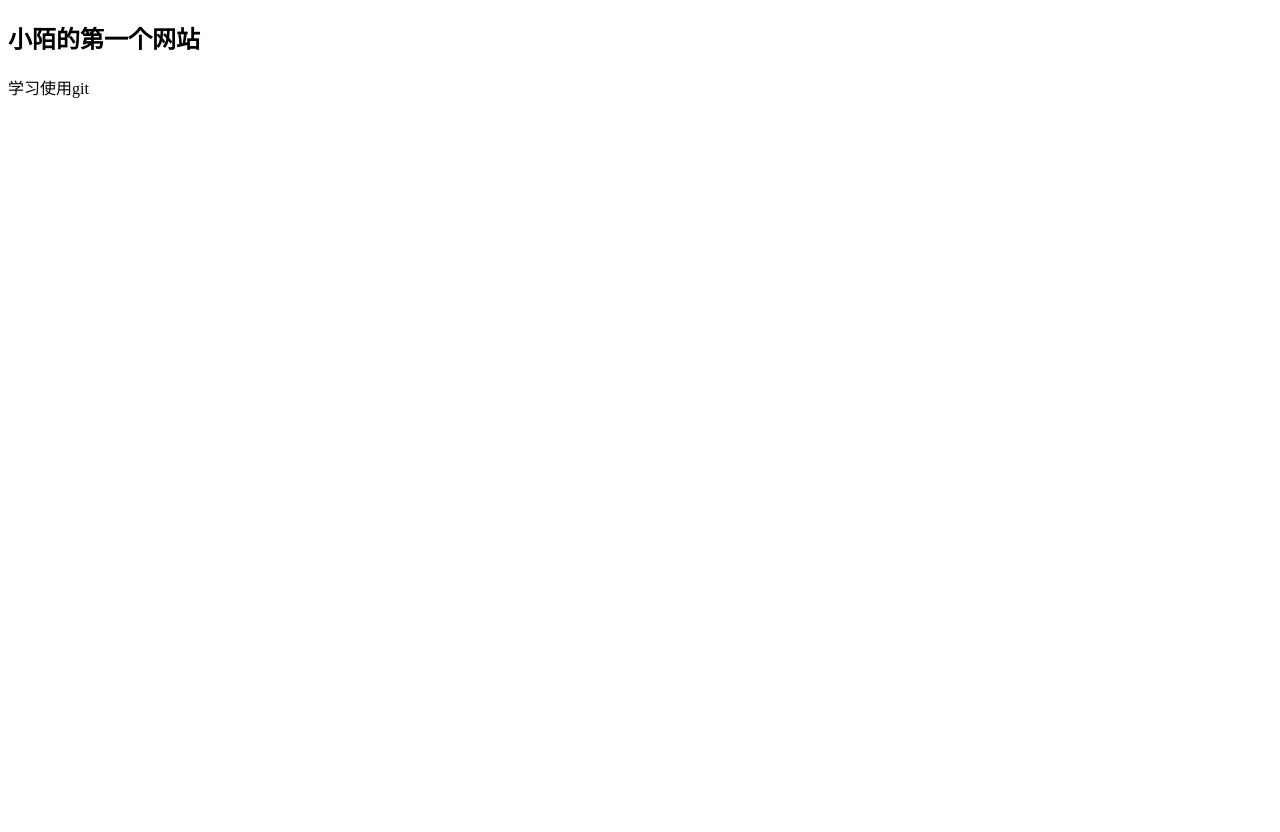
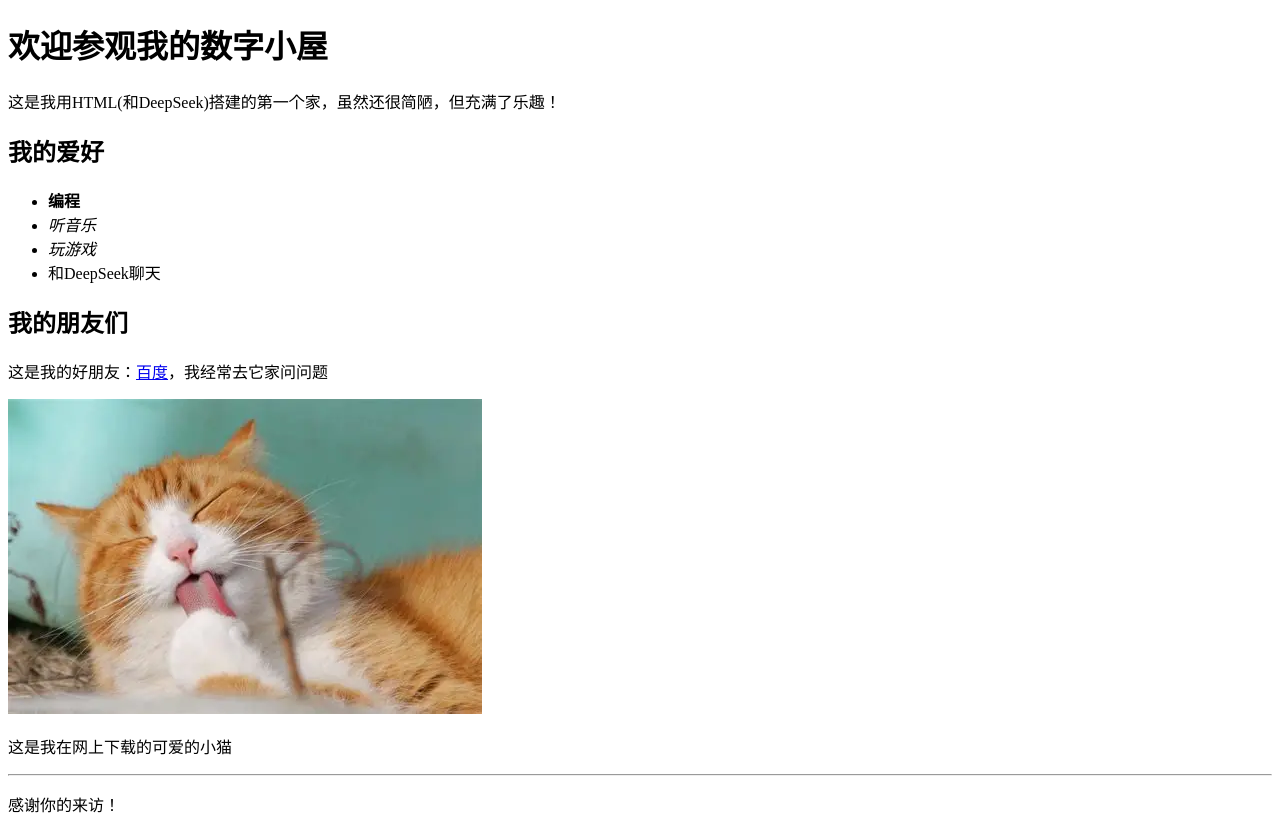
Before and after one commit to a-waste-mochen/a-waste-mochen.github.io, a plain HTML site: page index.html in a window 1280 px wide. Before the commit the page ends 800 px from the top, so only its background shows below. Drawn offline with Linux system fonts and the light colour scheme.

Commit message:
跟着DeepSeek初步用html写了简陋的网页

```diff
--- a/index.html
+++ b/index.html
@@ -3,10 +3,28 @@
 <head>
 	<meta charset="utf-8">
 	<meta name="viewport" content="width=device-width, initial-scale=1">
-	<title>小陌的第一个网站</title>
+	<title>我的小屋</title>
 </head>
 <body>
-	<h2>小陌的第一个网站</h2>
-	<p>学习使用git</p>
+	<h1>欢迎参观我的数字小屋</h1>
+
+	<p>这是我用HTML(和DeepSeek)搭建的第一个家，虽然还很简陋，但充满了乐趣！</p>
+
+	<h2>我的爱好</h2>
+	<ul>
+		<li><strong>编程</strong></li>
+		<li><em>听音乐</em></li>
+		<li><i>玩游戏</i></li>
+		<li>和DeepSeek聊天</li>
+	</ul>
+
+	<h2>我的朋友们</h2>
+	<p>这是我的好朋友：<a href="https://www.baidu.com" target="_blank" title="点击访问百度">百度</a>，我经常去它家问问题</p>
+
+	<img src="cat.jpg" alt="一张网络上下载的可爱小猫">
+	<p>这是我在网上下载的可爱的小猫</p>
+
+	<hr>
+	<p>感谢你的来访！</p>
 </body>
 </html>
```
Also changed, not shown: cat.jpg (added).
